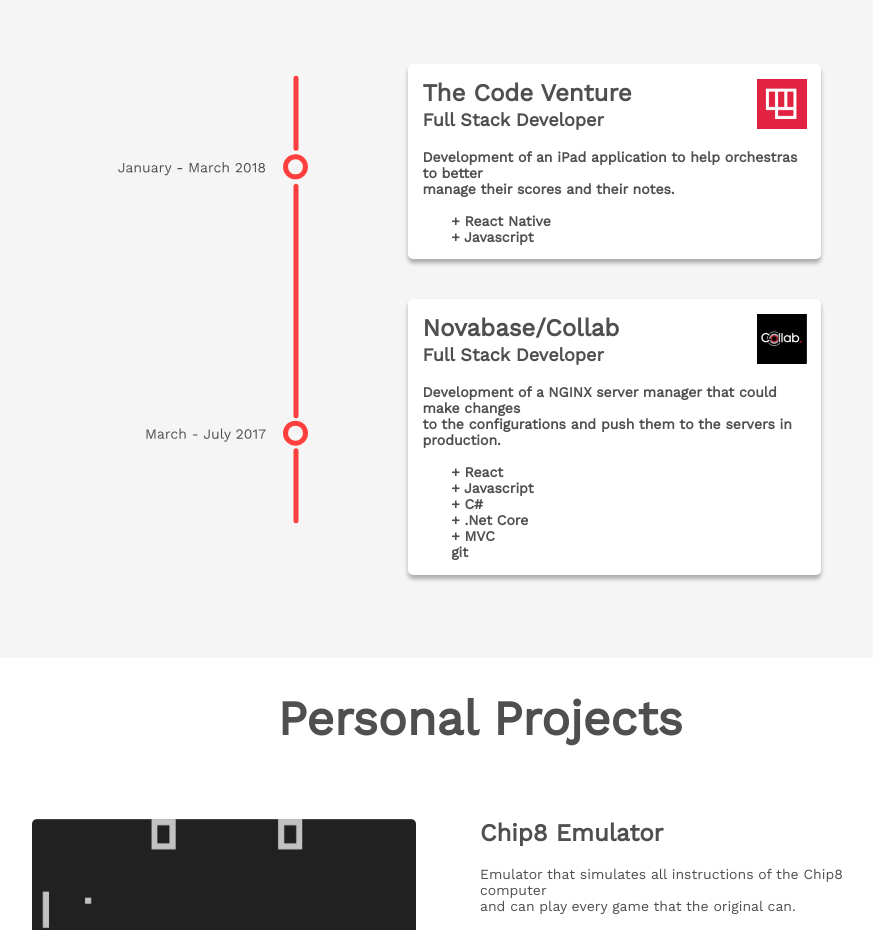
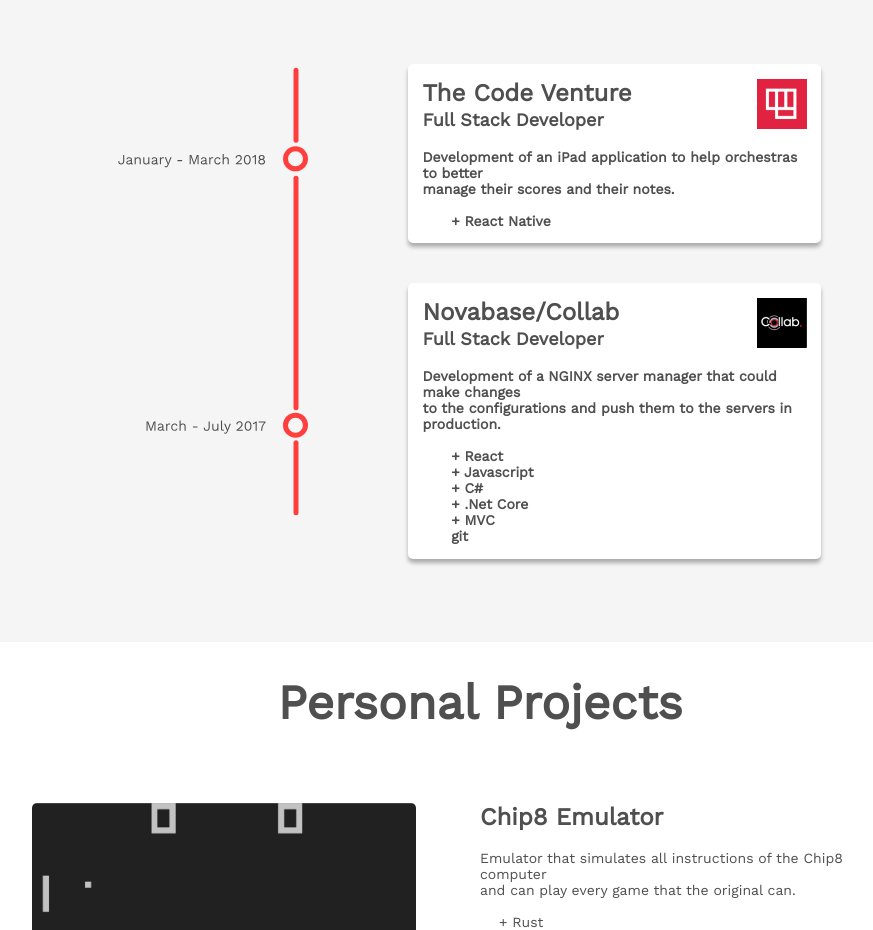
Before and after one commit to DNDXIII/dndxiii.github.io, a React (Create React App) app: page / in a window 1280 px wide. Shown: the part 940-1870 px from the top of the page, without its empty margins (160-1033 px from the left). Built offline with nearby package versions, Linux system fonts and the light colour scheme.

Commit message:
removed build

```diff
--- a/src/Application/Pages/Experience.tsx
+++ b/src/Application/Pages/Experience.tsx
@@ -48,8 +48,7 @@ class Experience extends React.Component<{}, {}> {
               description="Development of an iPad application to help orchestras to better
 manage their scores and their notes.
 
-      + React Native
-      + Javascript"
+      + React Native"
             />
             <Card
               title="Novabase/Collab"
```
Also changed, not shown: 13 other files (tests, documents, lock files or other folders).
